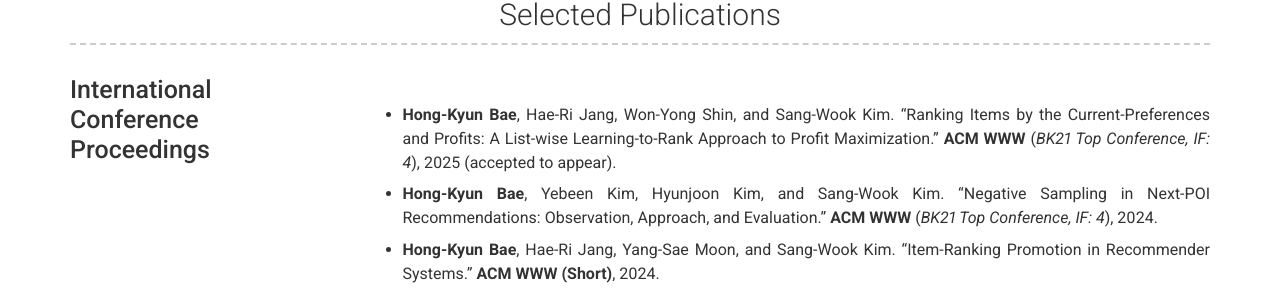
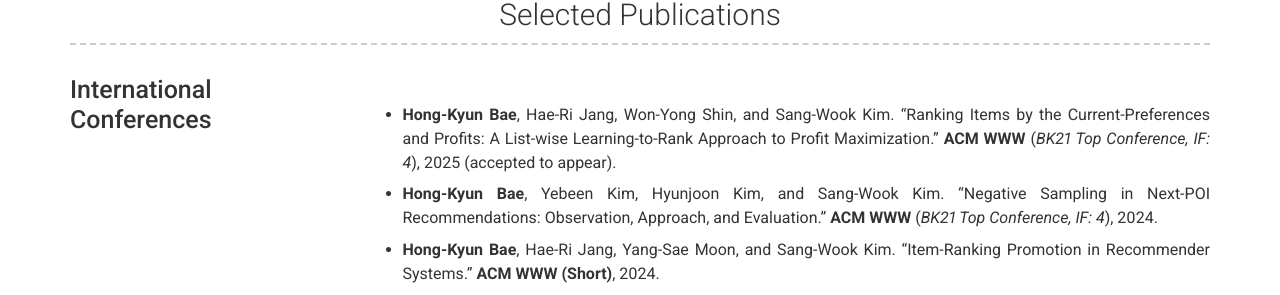
Before and after one commit to hongkyun-bae/hongkyun-bae.github.io, a Jekyll site: the page built from index.md, in a window 1280 px wide. Shown: the part 1209-1504 px from the top of the page. Built offline with Jekyll 4.4.1, drawn with Linux system fonts in a browser that asks for light colours; nearby versions of some CDN libraries; some web fonts are replaced.

Commit message:
Update publications.yml

```diff
--- a/_data/publications.yml
+++ b/_data/publications.yml
@@ -1,5 +1,5 @@
 - layout: left
-  name: International Conference Proceedings
+  name: International Conferences
   quote: >
   description: |+
     - **Hong-Kyun Bae**, Hae-Ri Jang, Won-Yong Shin, and Sang-Wook Kim. "Ranking Items by the Current-Preferences and Profits: A List-wise Learning-to-Rank Approach to Profit Maximization." **ACM WWW** (*BK21 Top Conference, IF: 4*), 2025 (accepted to appear).
```
